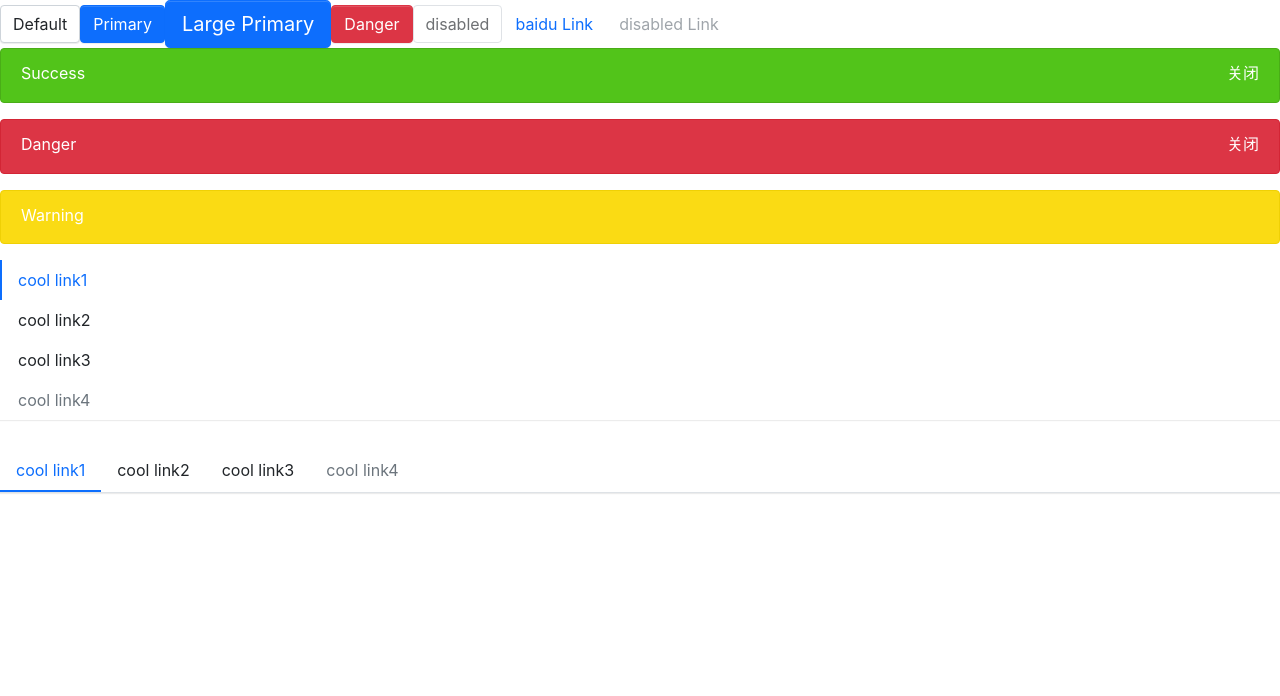
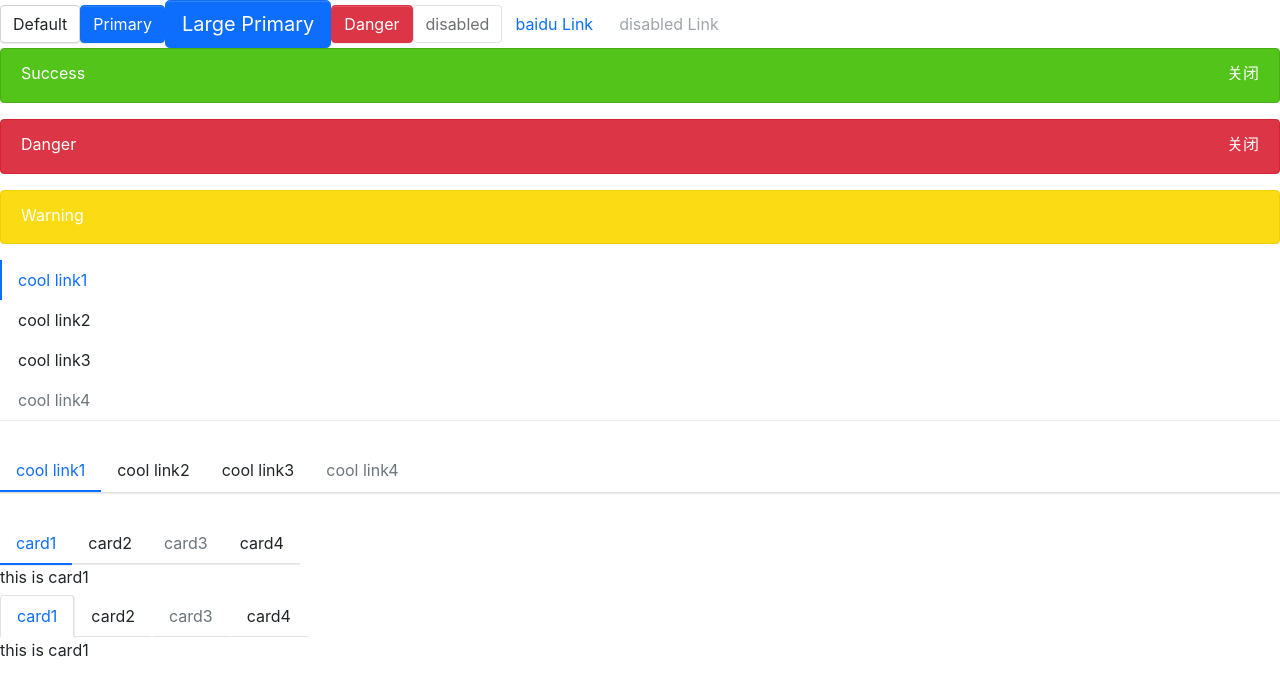
Before and after one commit to rayhomie/rayhomieui, a React (Create React App) app: page / in a window 1280 px wide. Shown: the top 696 px of the page. Built offline with nearby package versions, Linux system fonts and the light colour scheme.

Commit message:
Tabs组件完成

```diff
--- a/src/App.tsx
+++ b/src/App.tsx
@@ -5,6 +5,8 @@ import Alert, { AlertType } from './components/Alert/Alert'
 import Menu from './components/Menu/Menu';
 import MenuItem from './components/Menu/MenuItem';
 import SubMenu from './components/Menu/SubMenu'
+import Tabs from './components/Tabs/Tabs'
+import TabItem from './components/Tabs/TabItem'
 
 function App() {
   const [state, setState] = useState(false)
@@ -78,6 +80,23 @@ function App() {
         </SubMenu>
         <MenuItem disabled>cool link4</MenuItem>
       </Menu>
+      <Tabs onSelect={(i) => { alert(i) }}>
+        <TabItem labal='card1'>this is card1</TabItem>
+        <TabItem labal='card2'>this is card2</TabItem>
+        <TabItem labal='card3' disabled>this is card3</TabItem>
+        <TabItem labal='card4'>
+          <h2>this is card4 title</h2><main>this is card4</main>
+        </TabItem>
+      </Tabs>
+      <Tabs onSelect={(i) => { alert(i) }} type='card'>
+        <TabItem labal='card1'>this is card1</TabItem>
+        <TabItem labal='card2'>this is card2</TabItem>
+        <TabItem labal='card3' disabled>this is card3</TabItem>
+        <TabItem labal='card4'>
+          <h2>this is card4 title</h2><main>this is card4</main>
+        </TabItem>
+        <li>111</li>
+      </Tabs>
     </div>
   );
 }
--- /dev/null
+++ b/src/components/Tabs/TabItem.tsx
@@ -0,0 +1,40 @@
+import React, { useContext } from 'react'
+import classNames from 'classnames'
+import { TabsContext } from './Tabs'
+
+export interface TabItemProps {
+    index?: number//每个item不用的索引值
+    disabled?: boolean//是否可用
+    className?: string
+    style?: React.CSSProperties
+    labal: any//表题
+}
+
+const TabItem: React.FC<TabItemProps> = (props) => {
+    const { style, labal, index, disabled, className, children } = props
+    const context = useContext(TabsContext)//使用共享的context
+    const classes = classNames('tab-item', className, {
+        'is-disabled': disabled,
+        'is-active': context.index === index,
+        'tab-card':context.type==='card',
+        'tab-line':context.type==='line',
+    })
+    const contentClasses = classNames('tab-content', {
+        'tab-content-show': context.index === index,
+    })
+    const handleClick = () => {
+        //点击li触发onSelect方法并传递相应index给父组件
+        if (context.onSelect && !disabled && (typeof index === 'number')) context.onSelect(index)
+    }
+    return (
+        <div>
+            <li className={classes} style={style} onClick={handleClick}>
+                <div>{labal}</div>
+            </li>
+            <div className={contentClasses}>{children}</div>
+        </div>
+    )
+}
+
+TabItem.displayName = 'TabItem'
+export default TabItem
--- a/src/components/Tabs/Tabs.tsx
+++ b/src/components/Tabs/Tabs.tsx
@@ -1,5 +1,6 @@
-import React from 'react'
+import React, { createContext, useState } from 'react'
 import classNames from 'classnames'
+import { TabItemProps } from './TabItem'
 
 type TabsType = 'line' | 'card'//tabs的类型
 type selectCallback = (selectedIndex: number) => void//点击之后的回调函数类型
@@ -9,9 +10,53 @@ interface TabsProps {
     className?: string
     onSelect?: selectCallback
     type?: TabsType
+    style?: React.CSSProperties//用户自定义组件的style传递给ul
 }
+interface TabsContext {
+    index: number
+    onSelect?: selectCallback
+    type?: TabsType
+}
+export const TabsContext = createContext<TabsContext>({ index: 0 })
+
 const Tabs: React.FC<TabsProps> = (props) => {
+    const { defaultIndex, className, onSelect, type, style, children } = props
+    const [Active, setActive] = useState(defaultIndex)//由父组件进行所有状态的维护
+    const classes = classNames('tabs', 'tab-content-main', className, {
+        'tabs-line': type === 'line',
+        'tabs-card': type === 'card'
+    })
+    const handleClick = (index: number) => {
+        setActive(index)//维护状态改变
+        if (onSelect) onSelect(index)//执行用户自定义传入的方法
+    }
+    const passedContext: TabsContext = {
+        index: Active || 0,//将状态共享
+        onSelect: handleClick,//将函数共享
+        type
+    }
+    const renderChildren = () => {
+        return React.Children.map(children, (child, index) => {
+            const childElement = child as React.FunctionComponentElement<TabItemProps>//类型断言
+            const { displayName } = childElement.type//取出child的displayName
+            if (displayName === 'TabItem') {
+                return React.cloneElement(childElement, { index: index })
+            } else {
+                console.error('Warning: Menu has a child which is not a TabItem component')
+            }
+
+        })
+    }
     return (
-        <></>
+        <ul className={classes} style={style}>
+            <TabsContext.Provider value={passedContext}>
+                {renderChildren()}
+            </TabsContext.Provider>
+        </ul>
     )
 }
+Tabs.defaultProps = {
+    defaultIndex: 0,
+    type: 'line'
+}
+export default Tabs
--- /dev/null
+++ b/src/components/Tabs/_style.scss
@@ -0,0 +1,81 @@
+.tabs {
+    display: flex;
+    flex-wrap: wrap;
+    padding-left: 0;
+    margin-bottom: 30px;
+    list-style: none;
+
+
+    .tab-line {
+        padding: $menu-item-padding-y $menu-item-padding-x;
+        cursor: pointer;
+        transition: $menu-transition;
+        border-bottom: $menu-border-width solid $menu-border-color;
+        box-shadow: $menu-box-shadow;
+
+        &:hover,
+        &:focus {
+            text-decoration: none;
+        }
+
+        &.is-disabled {
+            color: $menu-item-disabled-color;
+            pointer-events: none;
+            cursor: default;
+        }
+
+        &.is-active,
+        &:hover {
+            color: $menu-item-active-color;
+            border-bottom: $menu-item-active-border-width solid $menu-item-active-color;
+        }
+    }
+
+    .tab-card {
+        padding: $menu-item-padding-y $menu-item-padding-x;
+        cursor: pointer;
+        border-top: $menu-border-width solid transparent;
+        border-left: $menu-border-width solid transparent;
+        border-right: $menu-border-width solid transparent;
+        border-bottom: $menu-border-width solid $menu-border-color;
+        border-top-right-radius: 4px;
+        border-top-left-radius: 4px;
+
+        &:hover,
+        &:focus {
+            text-decoration: none;
+        }
+
+        &.is-disabled {
+            color: $menu-item-disabled-color;
+            pointer-events: none;
+            cursor: default;
+        }
+
+        &.is-active,
+        &:hover {
+            color: $menu-item-active-color;
+            border-bottom: $menu-item-active-border-width solid transparent;
+            border-top: $menu-border-width solid $menu-border-color;
+            border-left: $menu-border-width solid $menu-border-color;
+            border-right: $menu-border-width solid $menu-border-color;
+            box-shadow: inset 0 0 0 rgba($white, .15), 1px 0 0px rgba($black, .075);
+        }
+    }
+}
+
+
+.tab-content {
+    position: absolute;
+    left: 0;
+    top: 100%;
+    display: none;
+}
+
+.tab-content-show {
+    display: block;
+}
+
+.tab-content-main {
+    position: relative;
+}
--- a/src/styles/_variables.scss
+++ b/src/styles/_variables.scss
@@ -217,7 +217,7 @@ $btn-transition:              color .15s ease-in-out, background-color .15s ease
 // menu
 $menu-border-width:            $border-width !default;
 $menu-border-color:            $border-color !default;
-$menu-box-shadow:              inset 0 1px 0 rgba($white, .15), 0 1px 1px rgba($black, .075) !default;
+$menu-box-shadow:              inset 0 1px 0 rgba($white, .15), 0 1px 0px rgba($black, .075) !default;
 $menu-transition:              color .15s ease-in-out, border-color .15s ease-in-out !default;
 
 // menu-item
--- a/src/styles/index.scss
+++ b/src/styles/index.scss
@@ -18,3 +18,6 @@
 
 //Menu
 @import "../components/Menu/style";
+
+//Tabs
+@import "../components/Tabs/style";
```
